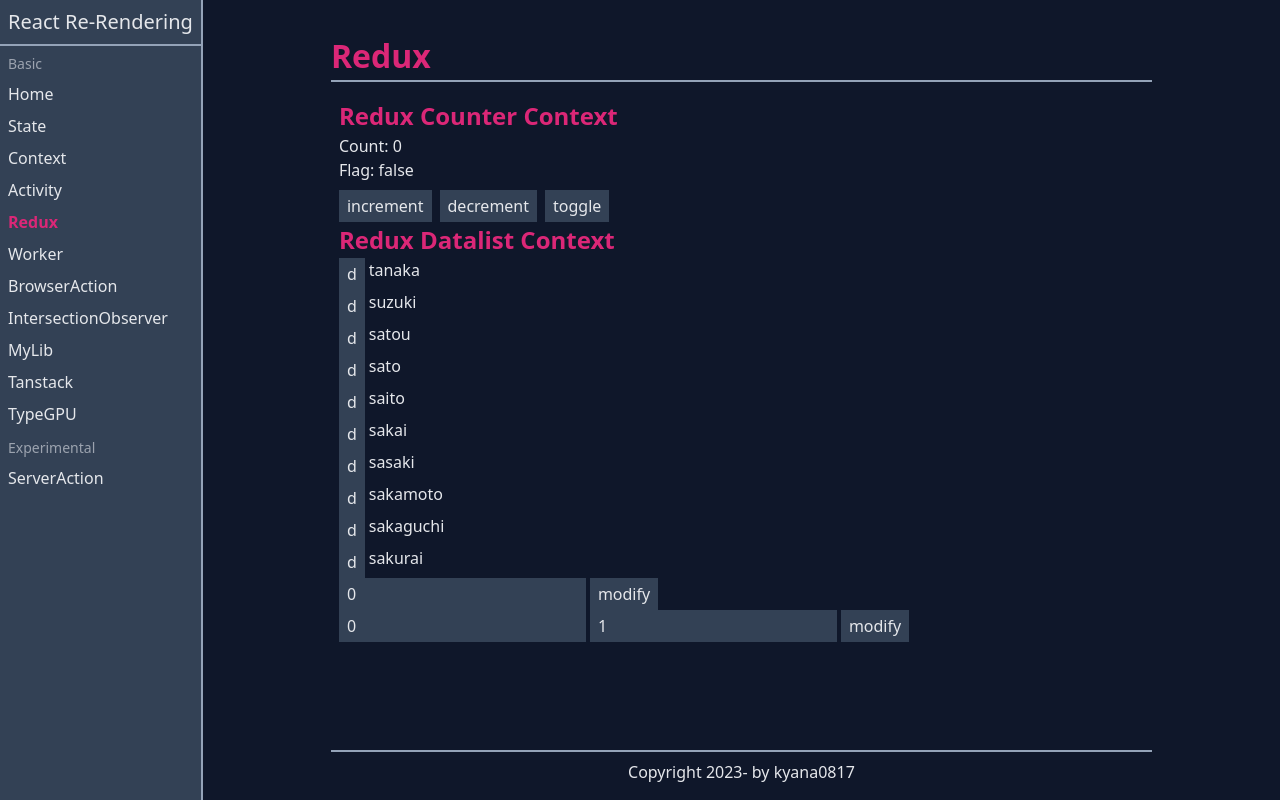
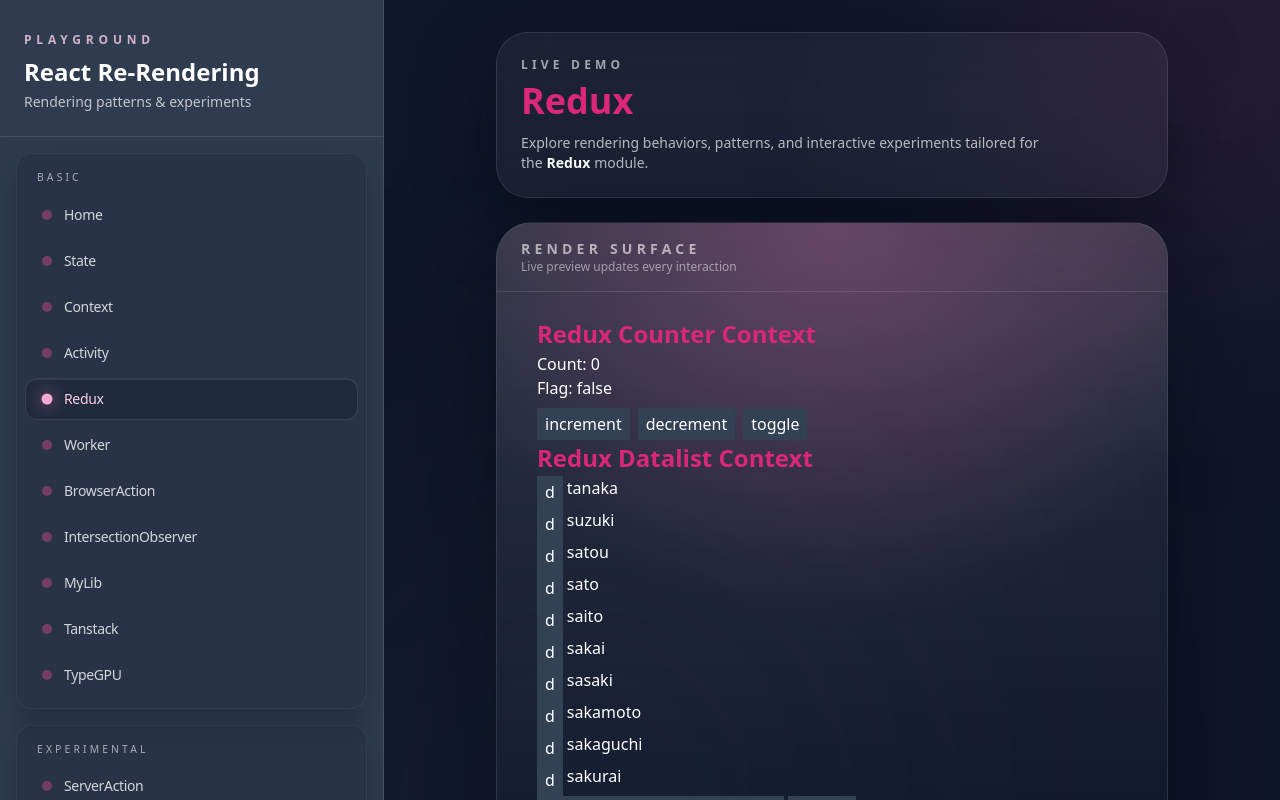
Before and after one commit to kyana0817/react-lab, a React (Vite) app: page /redux in a window 1280 px wide. Shown: the top 800 px of the page. Built offline with nearby package versions, Linux system fonts and the light colour scheme; what fetch-family would draw is missing.

Commit message:
:art: refactor design by copilot

```diff
--- a/src/layouts/BaseLayout/MobileMenu.tsx
+++ b/src/layouts/BaseLayout/MobileMenu.tsx
@@ -1,4 +1,4 @@
-import { useMemo } from 'react'
+import { Fragment, useMemo } from 'react'
 import { Link, useLocation } from 'react-router-dom'
 import { useBool } from '@/hooks/useUtils'
 import { Groups, Group, Routes, Route } from '@/types'
@@ -29,29 +29,64 @@
   return (
     <li>
       <Link
+        aria-current={isSelect ? 'page' : undefined}
         className={cls(
           [
-            'block', 'px-2', 'py-1'
+            'group', 'flex', 'items-center', 'gap-3',
+            'px-4', 'py-3', 'rounded-2xl',
+            'border', 'border-white/5',
+            'text-base', 'font-medium', 'tracking-tight',
+            'transition-all', 'duration-200',
+            'focus-visible:outline-none', 'focus-visible:ring-2', 'focus-visible:ring-pink-400/50'
           ],
           isSelect
-            ?['text-pink-600', 'font-bold']
-            :['hover:text-pink-200', 'focus:text-pink-200']
+            ? [
+              'bg-primary/50',
+              'text-pink-200',
+              'shadow-[inset_0_1px_0_rgba(255,255,255,0.15)]'
+            ]
+            : [
+              'text-white/80',
+              'hover:text-white',
+              'hover:bg-primary/30',
+              'hover:border-white/20'
+            ]
         )}
         to={route.path}
         onClick={handleClose}
       >
-        {route.title}
+        <span
+          aria-hidden
+          className={cls(
+            [
+              'h-2.5', 'w-2.5', 'rounded-full',
+              'transition-transform', 'duration-200'
+            ],
+            isSelect
+              ? [
+                'bg-pink-300',
+                'scale-110',
+                'shadow-[0_0_12px_rgba(244,114,182,0.7)]'
+              ]
+              : [
+                'bg-pink-400/60',
+                'group-hover:scale-110'
+              ]
+          )}
+        />
+        <span>{route.title}</span>
       </Link>
     </li>
   )
 }
 
-const SideBarList = ({ title, routes, handleClose }: SideBarListProps) => (
-  <div>
-    <p className='px-2 pt-2 pb-1 text-sm text-gray-400'>
+const SideBarList = ({ title, routes, handleClose }: SideBarListProps) => {
+  return (
+    <div className="mt-5 rounded-3xl border border-white/10 bg-primary/30 shadow-[0_15px_40px_rgba(7,10,20,0.55)]">
+      <p className='px-5 pt-4 pb-2 text-[0.65rem] uppercase tracking-[0.3em] text-white/70'>
         {title}
       </p>
-    <ul>
+      <ul className='px-2 pb-4 space-y-2'>
         {routes.map(route => (
           <SideBarListItem
             key={route.title}
@@ -62,6 +97,7 @@
       </ul>
     </div>
   )
+}
 
 export const MobileMenu = ({ groups }: MobileMenuProps) => {
   const [
@@ -69,17 +105,78 @@
   ] = useBool()
 
   return (
-    <div className="block md:hidden fixed top-8 right-4 z-10">
-      <div>
+    <Fragment>
+      <div
+        className={cls(
+          [
+            'fixed', 'top-4', 'right-4', 'z-30', 'flex', 'md:hidden', 'transition-all', 'duration-200'
+          ],
+          isOpen
+            ? [
+              'scale-95',
+              'opacity-0',
+              'pointer-events-none'
+            ]
+            : ['opacity-100']
+        )}
+      >
         <button
-          className="ml-auto block"
+          type="button"
+          aria-haspopup="dialog"
+          aria-expanded={isOpen}
+          aria-controls="mobile-nav-drawer"
+          className="flex items-center gap-3 rounded-full border border-white/15 bg-secondary/80 px-4 py-2 text-white shadow-[0_15px_35px_rgba(8,10,20,0.65)] backdrop-blur-xl transition hover:bg-secondary/95 focus-visible:outline-none focus-visible:ring-2 focus-visible:ring-pink-400/60"
           onClick={handleToggle}
         >
-          M
+          <span className="sr-only">
+            {`メニューを${isOpen ? '閉じる' : '開く'}`}
+          </span>
+          <span className="relative flex h-10 w-10 items-center justify-center rounded-full border border-white/15 bg-primary/60">
+            <span className="flex flex-col gap-1.5">
+              <span className="block h-[2px] w-5 rounded-full bg-white" />
+              <span className="block h-[2px] w-5 rounded-full bg-white" />
+              <span className="block h-[2px] w-5 rounded-full bg-white" />
+            </span>
+          </span>
+          <span className='text-sm font-semibold tracking-[0.2em] uppercase'>
+            Menu
+          </span>
         </button>
       </div>
       {isOpen && (
-        <div className="bg-secondary border-2 max-h-[60dvh] overflow-y-auto mt-4">
+        <Fragment>
+          <div
+            className="fixed inset-0 z-40 bg-black/70 backdrop-blur-[2px]"
+            onClick={handleClose}
+          />
+          <nav
+            id="mobile-nav-drawer"
+            aria-label="モバイルナビゲーション"
+            className="fixed inset-y-0 right-0 z-50 w-[88vw] max-w-sm border-l border-white/10 bg-gradient-to-b from-secondary/95 to-primary/95 text-white shadow-[0_25px_80px_rgba(5,6,15,0.8)]"
+          >
+            <div className='flex h-full flex-col'>
+              <div className="flex items-center justify-between border-b border-white/10 px-6 py-5">
+                <div>
+                  <p className='text-xs font-semibold uppercase tracking-[0.35em] text-pink-200/80'>
+                    Playground
+                  </p>
+                  <p className='text-2xl font-bold'>
+                    React Re-Rendering
+                  </p>
+                  <p className='text-sm text-white/70'>
+                    Rendering patterns & experiments
+                  </p>
+                </div>
+                <button
+                  type='button'
+                  className='flex h-10 w-10 items-center justify-center rounded-full border border-white/15 bg-primary/40 text-white transition hover:bg-primary/60 focus-visible:outline-none focus-visible:ring-2 focus-visible:ring-pink-400/60'
+                  onClick={handleClose}
+                >
+                  <span className='sr-only'>メニューを閉じる</span>
+                  <span className='text-xl font-light'>×</span>
+                </button>
+              </div>
+              <div className='flex-1 overflow-y-auto px-4 pb-10 pt-2'>
                 {groups.map(({ title, routes }) => (
                   <SideBarList
                     key={title}
@@ -89,7 +186,10 @@
                   />
                 ))}
               </div>
+            </div>
+          </nav>
+        </Fragment>
       )}
-    </div>
+    </Fragment>
   )
 }
--- a/src/layouts/BaseLayout/SideBar.tsx
+++ b/src/layouts/BaseLayout/SideBar.tsx
@@ -26,28 +26,66 @@
   return (
     <li>
       <Link
+        aria-current={isSelect ? 'page' : undefined}
         className={cls(
           [
-            'block', 'px-2', 'py-1'
+            'group', 'relative', 'flex', 'items-center', 'gap-3',
+            'px-4', 'py-2.5', 'rounded-xl',
+            'text-sm', 'font-medium', 'tracking-tight',
+            'transition-all', 'duration-200',
+            'focus-visible:outline-none', 'focus-visible:ring-2', 'focus-visible:ring-pink-500/40'
           ],
           isSelect
-            ?['text-pink-600', 'font-bold']
-            :['hover:text-pink-200', 'focus:text-pink-200']
+            ? [
+              'text-pink-200',
+              'bg-primary/30',
+              'border',
+              'border-white/10',
+              'shadow-[inset_0_1px_0_rgba(255,255,255,0.08)]'
+            ]
+            : [
+              'text-white/80',
+              'hover:text-white',
+              'hover:bg-primary/10',
+              'hover:border-white/5',
+              'border',
+              'border-transparent'
+            ]
         )}
         to={route.path}
       >
-        {route.title}
+        <span
+          aria-hidden
+          className={cls(
+            [
+              'h-2.5', 'w-2.5', 'rounded-full',
+              'transition-transform', 'duration-200'
+            ],
+            isSelect
+              ? [
+                'bg-pink-300',
+                'scale-110',
+                'shadow-[0_0_15px_rgba(244,114,182,0.7)]'
+              ]
+              : [
+                'bg-pink-500/40',
+                'group-hover:scale-110'
+              ]
+          )}
+        />
+        <span>{route.title}</span>
       </Link>
     </li>
   )
 }
 
-const SideBarList = ({ title, routes }: SideBarListProps) => (
-  <div>
-    <p className='px-2 pt-2 pb-1 text-sm text-gray-400'>
+const SideBarList = ({ title, routes }: SideBarListProps) => {
+  return (
+    <div className="mt-4 rounded-2xl border border-white/5 bg-primary/20 shadow-[0_12px_30px_rgba(15,23,42,0.35)]">
+      <p className='px-5 pt-4 pb-2 text-[0.65rem] uppercase tracking-[0.3em] text-white/60'>
         {title}
       </p>
-    <ul>
+      <ul className='px-2 pb-3 space-y-1'>
         {routes.map(route => (
           <SideBarListItem
             key={route.title}
@@ -57,17 +95,25 @@
       </ul>
     </div>
   )
+}
 
 
 export const SideBar = ({ groups }: SideBarProps) => {
   return (
-    <aside className="hidden md:block border-r-2 bg-secondary">
-      <div className="my-2">
-        <div className="border-b-2 pb-2 px-2">
-          <p className="text-xl">
+    <aside className="hidden md:flex w-72 lg:w-80 xl:w-96 border-r border-white/10 bg-secondary/90 backdrop-blur-xl shadow-[0_20px_60px_rgba(15,23,42,0.65)]">
+      <div className="flex flex-col h-screen w-full">
+        <div className="px-6 pt-8 pb-6 border-b border-white/10">
+          <p className='text-xs font-semibold uppercase tracking-[0.4em] text-pink-200/80'>
+            Playground
+          </p>
+          <p className="mt-2 text-2xl font-bold text-white">
             React Re-Rendering
           </p>
+          <p className='mt-1 text-sm text-white/70'>
+            Rendering patterns & experiments
+          </p>
         </div>
+        <div className="flex-1 overflow-y-auto px-4 pb-6">
           {groups.map(({ title, routes }) => (
             <SideBarList
               key={title}
@@ -76,6 +122,7 @@
             />
           ))}
         </div>
+      </div>
     </aside>
   )
 }
--- a/src/layouts/BaseLayout/index.tsx
+++ b/src/layouts/BaseLayout/index.tsx
@@ -31,26 +31,59 @@
       <div className="bg-primary min-h-[100vh] flex">
         <SideBar groups={groups}/>
         <MobileMenu groups={groups}/>
-        <main className="flex-1 px-4 md:px-14 lg:px-32 pt-8 flex flex-col">
-          <header className='border-b-2'>
-            <h1>
+        <main className="relative flex-1 overflow-hidden bg-primary text-white px-4 md:px-10 lg:px-16 xl:px-28 py-8 flex flex-col">
+          <div className="pointer-events-none absolute inset-0">
+            <div className="absolute -top-24 -right-16 h-72 w-72 rounded-full bg-pink-500/30 blur-[140px]"/>
+            <div className="absolute bottom-0 left-0 h-96 w-96 rounded-full bg-secondary/70 blur-[200px] opacity-70"/>
+          </div>
+          <div className="relative z-10 flex flex-col gap-6 flex-1">
+            <header className='rounded-[32px] border border-white/10 bg-white/5 px-6 py-6 shadow-[0_24px_80px_rgba(5,6,15,0.45)] backdrop-blur-xl'>
+              <p className='text-xs font-semibold uppercase tracking-[0.35em] text-white/60'>
+                Live demo
+              </p>
+              <div className='mt-2 flex flex-wrap items-end gap-4'>
+                <h1 className='text-3xl sm:text-4xl font-bold leading-tight'>
                   {pageTitle}
                 </h1>
+              </div>
+              <p className='mt-3 text-sm text-white/70 max-w-3xl'>
+                Explore rendering behaviors, patterns, and interactive experiments tailored for the
+                <span className='mx-1 font-semibold text-white'>
+                  {pageTitle}
+                </span>
+                module.
+              </p>
             </header>
-          <div className="flex-grow-[1] flex flex-col min-w-full w-0">
-            <div className="overflow-y-auto flex-grow-[1] px-2 py-4 min-h-auto h-0">
+            <section className='flex-1 min-h-0 flex flex-col'>
+              <div className='relative flex-1 min-h-0 rounded-[36px] border border-white/10 bg-gradient-to-b from-white/15 via-white/5 to-transparent shadow-[0_35px_120px_rgba(3,5,15,0.55)] overflow-hidden'>
+                <div className='absolute inset-0 pointer-events-none'>
+                  <div className='absolute inset-0 bg-[radial-gradient(circle_at_top,_rgba(248,113,191,0.35),_transparent_55%)] opacity-80'/>
+                </div>
+                <div className='relative flex flex-col h-full'>
+                  <div className='flex flex-wrap items-center justify-between gap-4 border-b border-white/10 px-6 py-4 text-sm text-white/70'>
+                    <div>
+                      <p className='font-semibold uppercase tracking-[0.3em] text-white/60'>
+                        Render surface
+                      </p>
+                      <p className='text-xs text-white/50'>
+                        Live preview updates every interaction
+                      </p>
+                    </div>
+                  </div>
+                  <div className="flex-1 min-h-0 overflow-y-auto px-3 sm:px-6 lg:px-10 py-6">
                     <React.Suspense fallback={<Fallback/>}>
                       <Outlet/>
                     </React.Suspense>
                   </div>
                 </div>
-          <footer className='border-t-2'>
-            <div className='pt-2 pb-4'>
-              <p className="text-center">
+              </div>
+            </section>
+            <footer className='rounded-3xl border border-white/10 bg-white/5 px-6 py-4 text-sm text-white/70 text-center backdrop-blur-xl'>
+              <p>
                 Copyright 2023- by kyana0817
               </p>
+            </footer>
           </div>
-          </footer>
         </main>
       </div>
     </>
```
Lines whose indentation alone changed are shown as unchanged.
